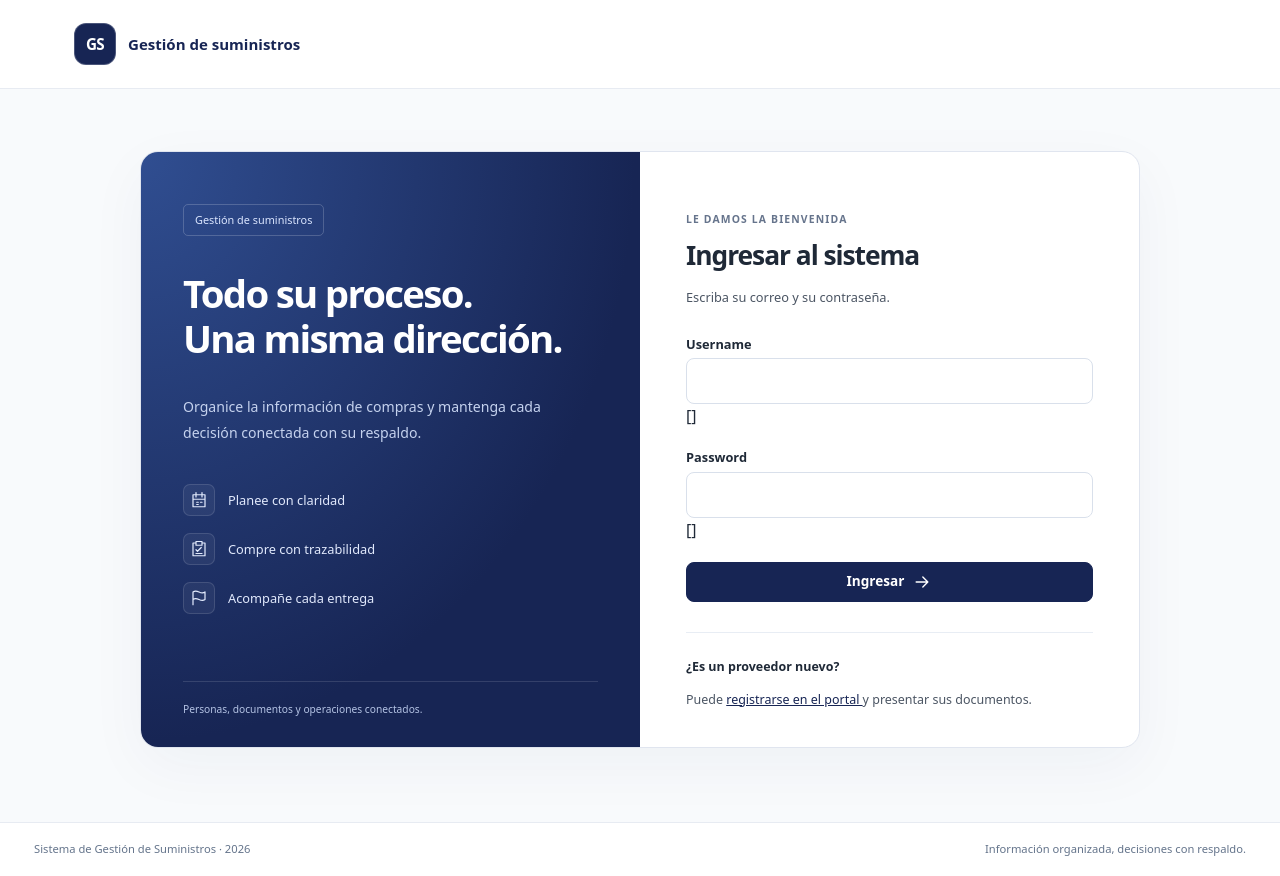
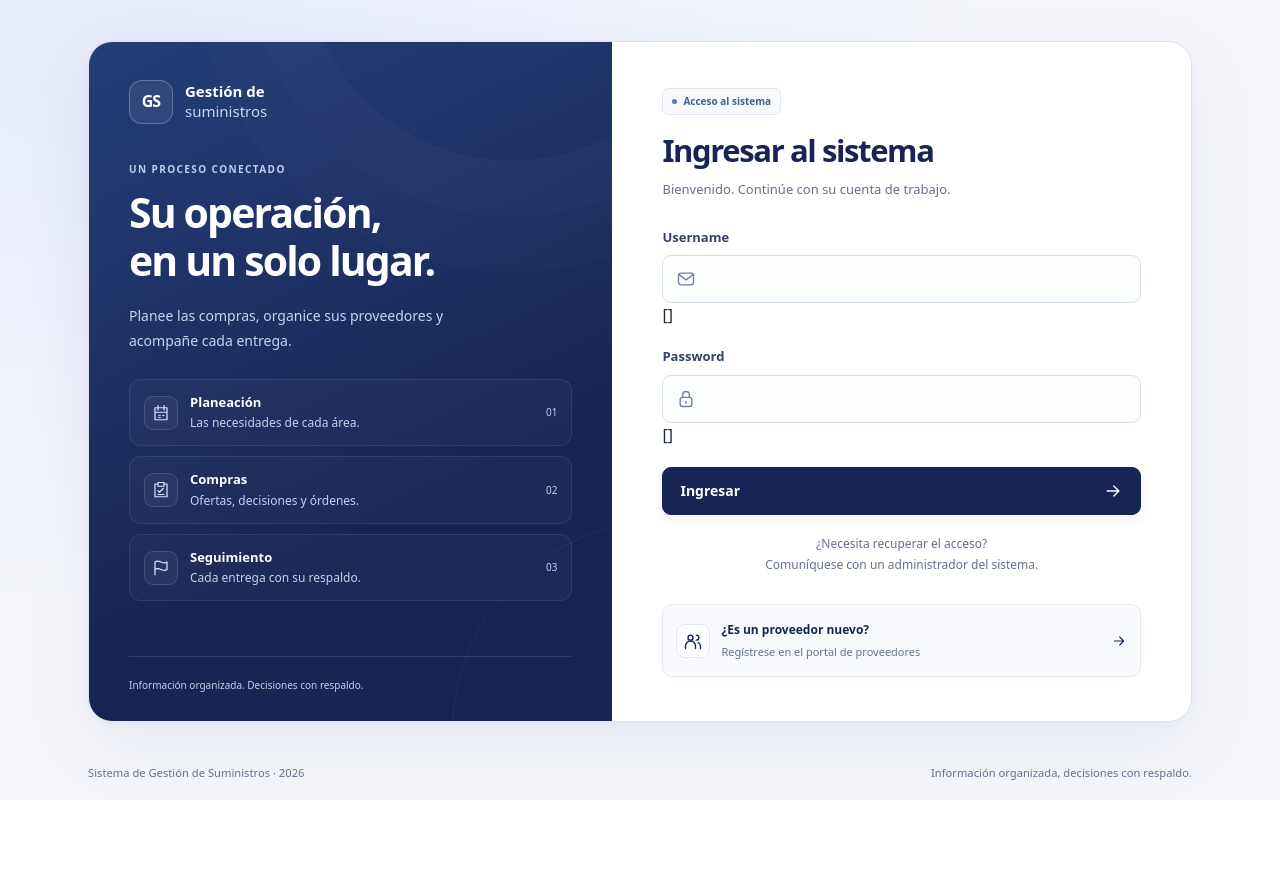
Before and after one commit to auxiliarsistemas2pabon-cloud/Suministros-, a Django app: template templates/cuentas/ingresar.html in a window 1280 px wide. After the commit the page ends 787 px from the top, so only its background shows below. Run offline with Django 5.2, Linux system fonts and the light colour scheme; the template is opened without the code that fills it: most values are stand-ins (such as "Sample title", 1, 10 or a date in 2020); form fields are guessed from the names that the template uses.

Commit message:
Enhance login interface with improved styles, accessibility features, and JavaScript functionality for password visibility

```diff
--- /dev/null
+++ b/static/css/ingreso.css
@@ -0,0 +1,411 @@
+/* Presentación exclusiva del ingreso; se carga después de los estilos comunes. */
+.pagina-ingreso .app-principal {
+  background: radial-gradient(ellipse at 10% 5%, #e4ebfa 0, transparent 52%), #f4f6fb;
+}
+
+.pagina-ingreso .contenido {
+  display: grid;
+  align-items: center;
+  max-width: 1160px;
+  padding: 36px 28px 20px;
+}
+
+.pagina-ingreso .pie {
+  align-self: center;
+  width: 100%;
+  max-width: 1160px;
+  padding: 18px 28px;
+  border: 0;
+  background: transparent;
+  color: #65718a;
+}
+
+.ingreso {
+  display: grid;
+  grid-template-columns: 0.95fr 1.05fr;
+  min-width: 0;
+  border: 1px solid #dde3ef;
+  border-radius: 24px;
+  background: white;
+  box-shadow: 0 24px 72px #17255410, 0 3px 12px #17255405;
+  overflow: hidden;
+}
+
+.ingreso__presentacion {
+  position: relative;
+  isolation: isolate;
+  display: flex;
+  flex-direction: column;
+  padding: 38px 40px 28px;
+  color: white;
+  background: linear-gradient(155deg, #243e78, var(--azul) 68%);
+  overflow: hidden;
+}
+
+.ingreso__presentacion::before,
+.ingreso__presentacion::after {
+  position: absolute;
+  z-index: -1;
+  width: 420px;
+  height: 420px;
+  border: 1px solid #ffffff0c;
+  border-radius: 50%;
+  content: "";
+  pointer-events: none;
+}
+
+.ingreso__presentacion::before {
+  top: -300px;
+  right: -110px;
+  box-shadow: 0 0 0 55px #ffffff03, 0 0 0 110px #ffffff03;
+}
+
+.ingreso__presentacion::after {
+  right: -260px;
+  bottom: -220px;
+}
+
+.ingreso__marca {
+  display: flex;
+  align-items: center;
+  gap: 12px;
+  font-size: 15px;
+  line-height: 1.3;
+  font-weight: 650;
+}
+
+.ingreso__monograma {
+  display: grid;
+  flex: 0 0 44px;
+  place-items: center;
+  width: 44px;
+  height: 44px;
+  border: 1px solid #ffffff3d;
+  border-radius: 13px;
+  background: #ffffff12;
+  font-size: 16px;
+  font-weight: 750;
+  letter-spacing: -0.06em;
+}
+
+.ingreso__marca-detalle {
+  display: block;
+  font-weight: 400;
+  color: #c7d6f4;
+}
+
+.ingreso__introduccion {
+  margin: 38px 0 26px;
+}
+
+.ingreso__etiqueta {
+  margin: 0 0 12px;
+  font-size: 10px;
+  font-weight: 600;
+  letter-spacing: 0.14em;
+  text-transform: uppercase;
+  color: #bdcfef;
+}
+
+.ingreso__introduccion h2 {
+  margin: 0;
+  color: white;
+  font-size: clamp(30px, 3.2vw, 42px);
+  font-weight: 650;
+  letter-spacing: -0.045em;
+  line-height: 1.17;
+}
+
+.ingreso__introduccion > p:last-child {
+  max-width: 340px;
+  margin: 18px 0 0;
+  color: #c6d5ef;
+  font-size: 14px;
+  line-height: 1.8;
+}
+
+.ingreso__proceso {
+  display: grid;
+  gap: 10px;
+  margin: 0 0 28px;
+  padding: 0;
+  list-style: none;
+}
+
+.ingreso__proceso li {
+  display: flex;
+  align-items: center;
+  gap: 12px;
+  padding: 13px 14px;
+  border: 1px solid #ffffff16;
+  border-radius: 12px;
+  background: #ffffff06;
+}
+
+.ingreso__icono-proceso {
+  display: grid;
+  flex: 0 0 34px;
+  place-items: center;
+  width: 34px;
+  height: 34px;
+  border: 1px solid #ffffff20;
+  border-radius: 9px;
+  background: #ffffff0c;
+  color: #d5e3ff;
+}
+
+.ingreso__icono-proceso .icono {
+  width: 18px;
+  height: 18px;
+}
+
+.ingreso__proceso strong {
+  display: block;
+  margin-bottom: 2px;
+  font-size: 13px;
+  font-weight: 600;
+}
+
+.ingreso__proceso li > div > span {
+  display: block;
+  color: #c3d1eb;
+  font-size: 12px;
+}
+
+.ingreso__numero {
+  margin-left: auto;
+  color: #c1d1ed;
+  font-size: 10px;
+}
+
+.ingreso__cierre {
+  margin: auto 0 0;
+  padding-top: 20px;
+  border-top: 1px solid #ffffff1c;
+  color: #c2d0e9;
+  font-size: 10px;
+  line-height: 1.6;
+}
+
+.ingreso__acceso {
+  display: flex;
+  flex-direction: column;
+  justify-content: center;
+  min-width: 0;
+  padding: 44px 50px;
+}
+
+.ingreso__cabecera {
+  margin-bottom: 28px;
+}
+
+.ingreso__distintivo {
+  display: inline-flex;
+  align-items: center;
+  gap: 6px;
+  padding: 5px 9px;
+  border: 1px solid #e0e7f3;
+  border-radius: 6px;
+  color: #46618f;
+  background: #f7f9fd;
+  font-size: 10px;
+  font-weight: 550;
+}
+
+.ingreso__distintivo::before {
+  width: 5px;
+  height: 5px;
+  border-radius: 50%;
+  background: #5879b4;
+  content: "";
+}
+
+.ingreso__cabecera h1 {
+  margin: 16px 0 8px;
+  color: var(--azul);
+  font-size: clamp(25px, 2.5vw, 31px);
+  line-height: 1.25;
+  letter-spacing: -0.045em;
+  font-weight: 650;
+}
+
+.ingreso__cabecera p {
+  margin: 0;
+  color: #65718a;
+  font-size: 13px;
+  line-height: 1.7;
+}
+
+.ingreso__campo {
+  margin-bottom: 20px;
+}
+
+.ingreso__campo label {
+  margin-bottom: 8px;
+  color: #344361;
+  font-size: 13px;
+  font-weight: 600;
+}
+
+.ingreso__control {
+  display: flex;
+  align-items: center;
+  gap: 10px;
+  min-height: 48px;
+  padding: 0 13px;
+  border: 1px solid #d7dfec;
+  border-radius: 9px;
+  background: #fcfdff;
+  color: #7282a0;
+}
+
+.ingreso__control:focus-within {
+  border-color: #5778b2;
+  outline: 3px solid #e7edf8;
+  background: white;
+}
+
+.ingreso__control input {
+  flex: 1;
+  min-width: 0;
+  width: 100%;
+  max-width: none;
+  min-height: 46px;
+  padding: 10px 0;
+  border: 0;
+  border-radius: 0;
+  background: transparent;
+  color: var(--texto);
+  font-size: 14px;
+  outline: none;
+}
+
+.ingreso__control input::placeholder {
+  color: #7b879e;
+  opacity: 1;
+}
+
+.ingreso__control input:focus-visible {
+  outline: none;
+}
+
+.ingreso__control--error {
+  border-color: var(--rojo);
+}
+
+.ingreso__visibilidad {
+  flex-shrink: 0;
+  min-height: 34px;
+  padding: 7px 3px;
+  border: 0;
+  border-radius: 4px;
+  background: transparent;
+  color: var(--azul);
+  font: inherit;
+  font-size: 12px;
+  font-weight: 650;
+  cursor: pointer;
+}
+
+.ingreso__visibilidad:hover {
+  text-decoration: underline;
+}
+
+.ingreso__visibilidad[hidden] {
+  display: none;
+}
+
+.ingreso__enviar {
+  justify-content: space-between;
+  width: 100%;
+  min-height: 48px;
+  padding: 12px 17px;
+  border-radius: 9px;
+  box-shadow: 0 5px 12px #17255412;
+  font-size: 14px;
+}
+
+.ingreso__ayuda {
+  margin: 18px 0 0;
+  color: #65718a;
+  text-align: center;
+  font-size: 12px;
+  line-height: 1.8;
+}
+
+.ingreso__proveedor {
+  display: flex;
+  align-items: center;
+  gap: 11px;
+  margin-top: 28px;
+  padding: 16px 13px;
+  border: 1px solid #e4e9f2;
+  border-radius: 10px;
+  color: var(--azul);
+  background: #f8fafd;
+  text-decoration: none;
+}
+
+.ingreso__proveedor:hover {
+  border-color: #b7c7e3;
+  background: #f0f4fb;
+}
+
+.ingreso__proveedor-icono {
+  display: grid;
+  place-items: center;
+  flex: 0 0 34px;
+  width: 34px;
+  height: 34px;
+  border: 1px solid #e0e7f2;
+  border-radius: 9px;
+  background: white;
+}
+
+.ingreso__proveedor strong {
+  display: block;
+  font-size: 12px;
+  font-weight: 650;
+}
+
+.ingreso__proveedor > span > span {
+  display: block;
+  margin-top: 4px;
+  color: #65718a;
+  font-size: 11px;
+  line-height: 1.6;
+}
+
+.ingreso__proveedor > .icono {
+  width: 16px;
+  height: 16px;
+  margin-left: auto;
+}
+
+@media (max-width: 1000px) {
+  .ingreso__presentacion { padding: 32px 28px 24px; }
+  .ingreso__acceso { padding: 36px 32px; }
+  .ingreso__introduccion h2 { font-size: 32px; }
+}
+
+@media (max-width: 760px) {
+  .pagina-ingreso .contenido { padding: 24px 20px 8px; }
+  .ingreso { grid-template-columns: minmax(0, 1fr); width: 100%; max-width: 480px; margin: 0 auto; border-radius: 18px; }
+  .ingreso__presentacion { padding: 22px 28px; }
+  .ingreso__introduccion, .ingreso__proceso, .ingreso__cierre { display: none; }
+  .ingreso__marca-detalle { display: inline; margin-left: 4px; color: inherit; }
+  .ingreso__acceso { padding: 32px 28px; }
+  .ingreso__control input { font-size: 16px; }
+  .pagina-ingreso .pie { justify-content: center; text-align: center; }
+  .pagina-ingreso .pie > span { display: none; }
+}
+
+@media (max-width: 400px) {
+  .pagina-ingreso .contenido { padding: 14px 12px 0; }
+  .ingreso__presentacion { padding: 20px 22px; }
+  .ingreso__acceso { padding: 28px 22px; }
+  .ingreso__marca { font-size: 13px; }
+  .ingreso__cabecera h1 { font-size: 25px; }
+  .ingreso__control input { font-size: 16px; }
+  .ingreso__proveedor { gap: 8px; padding: 13px 10px; }
+}
--- a/static/css/panel.css
+++ b/static/css/panel.css
@@ -346,122 +346,6 @@ a.acceso__enlace:hover {
   background: #eaf7ef;
 }
 
-.acceso-sistema {
-  display: grid;
-  grid-template-columns: 1fr 1fr;
-  min-height: 570px;
-  max-width: 1000px;
-  margin: 32px auto;
-  border: 1px solid #e0e5ef;
-  border-radius: 18px;
-  background: white;
-  box-shadow: 0 18px 60px #1725540b;
-  overflow: hidden;
-}
-
-.acceso-sistema__presentacion {
-  position: relative;
-  display: flex;
-  flex-direction: column;
-  padding: 52px 42px 30px;
-  background: radial-gradient(ellipse at 0 0, #304e91, #172554 70%);
-  color: white;
-}
-
-.acceso-sistema__insignia {
-  align-self: start;
-  padding: 7px 11px;
-  border: 1px solid #ffffff30;
-  border-radius: 5px;
-  color: #dbe6ff;
-  font-size: 0.68rem;
-}
-
-.acceso-sistema__presentacion h2 {
-  margin: 35px 0 20px;
-  color: white;
-  font-size: clamp(1.8rem, 3vw, 2.55rem);
-  line-height: 1.16;
-  letter-spacing: -0.045em;
-}
-
-.acceso-sistema__presentacion > p {
-  color: #c5d2ee;
-  font-size: 0.88rem;
-  line-height: 1.8;
-}
-
-.acceso-sistema__pasos {
-  display: grid;
-  gap: 17px;
-  margin: 25px 0 35px;
-}
-
-.acceso-sistema__pasos > div {
-  display: flex;
-  align-items: center;
-  gap: 13px;
-  color: #e1e9fc;
-  font-size: 0.8rem;
-}
-
-.acceso-sistema__pasos .icono {
-  width: 32px;
-  height: 32px;
-  padding: 6px;
-  background: #ffffff0d;
-  border: 1px solid #ffffff20;
-  border-radius: 7px;
-}
-
-.acceso-sistema__pie {
-  margin-top: auto;
-  padding-top: 20px;
-  border-top: 1px solid #ffffff20;
-  color: #b4c3e4;
-  font-size: 0.64rem;
-}
-
-.acceso-sistema__formulario {
-  padding: 60px 46px 36px;
-  align-self: center;
-}
-
-.acceso-sistema__titulo {
-  margin-bottom: 28px;
-}
-
-.acceso-sistema__titulo h1 {
-  margin: 8px 0 12px;
-  font-size: 1.65rem;
-  letter-spacing: -0.04em;
-}
-
-.acceso-sistema__titulo > p:last-child {
-  font-size: 0.8rem;
-}
-
-.acceso-sistema__formulario .campo {
-  margin-bottom: 20px;
-}
-
-.acceso-sistema__formulario .campo input {
-  min-height: 46px;
-}
-
-.acceso-sistema__registro {
-  margin-top: 30px;
-  padding-top: 25px;
-  border-top: 1px solid #e8edf4;
-  font-size: 0.78rem;
-}
-
-.acceso-sistema__registro p {
-  color: var(--texto-suave);
-  margin-bottom: 0;
-  line-height: 1.8;
-}
-
 @media (max-width: 1300px) {
   .indicadores {
     grid-template-columns: repeat(2, minmax(0, 1fr));
@@ -478,25 +362,6 @@ a.acceso__enlace:hover {
 }
 
 @media (max-width: 750px) {
-  .acceso-sistema {
-    grid-template-columns: minmax(0, 1fr);
-    min-height: 0;
-    margin: 8px auto;
-    max-width: 480px;
-  }
-  .acceso-sistema__presentacion {
-    padding: 28px;
-  }
-  .acceso-sistema__presentacion h2 {
-    margin: 22px 0 12px;
-    font-size: 1.85rem;
-  }
-  .acceso-sistema__presentacion > p, .acceso-sistema__pasos, .acceso-sistema__pie {
-    display: none;
-  }
-  .acceso-sistema__formulario {
-    padding: 30px 28px;
-  }
   .fecha-panel {
     display: none;
   }
--- /dev/null
+++ b/static/js/ingreso.js
@@ -0,0 +1,15 @@
+/* Mejora progresiva: la clave permanece oculta si JavaScript no está disponible. */
+(() => {
+  const boton = document.querySelector("[data-visibilidad-clave]");
+  if (!boton) return;
+  const campo = document.getElementById(boton.getAttribute("aria-controls"));
+  if (!campo) return;
+
+  boton.hidden = false;
+  boton.addEventListener("click", () => {
+    const visible = campo.type === "password";
+    campo.type = visible ? "text" : "password";
+    boton.textContent = visible ? "Ocultar" : "Mostrar";
+    boton.setAttribute("aria-label", visible ? "Ocultar clave" : "Mostrar clave");
+  });
+})();
--- a/templates/base.html
+++ b/templates/base.html
@@ -4,7 +4,7 @@
   <meta charset="utf-8">
   <meta name="viewport" content="width=device-width, initial-scale=1">
   <title>{% block titulo %}Inicio{% endblock %} · Gestión de Suministros</title>
-  {% with version_interfaz="20261113-2" %}
+  {% with version_interfaz="20261113-3" %}
   <link rel="stylesheet" href="{% static 'css/estilos.css' %}?v={{ version_interfaz }}">
   <link rel="stylesheet" href="{% static 'css/base.css' %}?v={{ version_interfaz }}">
   <link rel="stylesheet" href="{% static 'css/componentes.css' %}?v={{ version_interfaz }}">
@@ -15,13 +15,13 @@
   {% endwith %}
   {% block head_extra %}{% endblock %}
 </head>
-<body class="{% if user.is_authenticated and not user.debe_cambiar_clave %}aplicacion{% else %}pagina-publica{% endif %}">
+<body class="{% if user.is_authenticated and not user.debe_cambiar_clave %}aplicacion{% else %}pagina-publica{% endif %} {% block clase_pagina %}{% endblock %}">
   {% include 'componentes/iconos.html' %}
   <a class="saltar-contenido" href="#contenido">Saltar al contenido</a>
   <div class="app-layout">
     {% if user.is_authenticated and not user.debe_cambiar_clave %}{% include 'componentes/barra_lateral.html' %}{% endif %}
     <div class="app-principal">
-      {% include 'componentes/encabezado.html' %}
+      {% block encabezado %}{% include 'componentes/encabezado.html' %}{% endblock %}
       <main id="contenido" class="contenido">
         {% include 'componentes/mensajes.html' %}
         {% block contenido %}{% endblock %}
--- a/templates/cuentas/ingresar.html
+++ b/templates/cuentas/ingresar.html
@@ -1,72 +1,82 @@
 {% extends "base.html" %}
-{% block titulo %}
-  Ingresar
+{% load static %}
+{% block titulo %}Ingresar{% endblock %}
+{% block clase_pagina %}pagina-ingreso{% endblock %}
+{% block encabezado %}{% endblock %}
+{% block head_extra %}
+  <link rel="stylesheet" href="{% static 'css/ingreso.css' %}?v=20261113-4">
 {% endblock %}
 {% block contenido %}
-  <div class="acceso-sistema">
-    <section class="acceso-sistema__presentacion">
-      <span class="acceso-sistema__insignia">Gestión de suministros</span>
-      <h2>
-        Todo su proceso.
-        <br>
-        Una misma dirección.
-      </h2>
-      <p>Organice la información de compras y mantenga cada decisión conectada con su respaldo.</p>
-      <div class="acceso-sistema__pasos">
-        <div>
-          {% include 'componentes/icono.html' with nombre='calendario' %}
-          <span>Planee con claridad</span>
+<div class="ingreso">
+  <section class="ingreso__presentacion" aria-labelledby="presentacion-titulo">
+    <div class="ingreso__marca">
+      <span class="ingreso__monograma" aria-hidden="true">GS</span>
+      <span>Gestión de<span class="ingreso__marca-detalle">suministros</span></span>
     </div>
-        <div>
-          {% include 'componentes/icono.html' with nombre='orden' %}
-          <span>Compre con trazabilidad</span>
+    <div class="ingreso__introduccion">
+      <p class="ingreso__etiqueta">Un proceso conectado</p>
+      <h2 id="presentacion-titulo">Su operación,<br>en un solo lugar.</h2>
+      <p>Planee las compras, organice sus proveedores y acompañe cada entrega.</p>
     </div>
-        <div>
-          {% include 'componentes/icono.html' with nombre='seguimiento' %}
-          <span>Acompañe cada entrega</span>
+    <ol class="ingreso__proceso" aria-label="Procesos disponibles">
+      <li>
+        <span class="ingreso__icono-proceso">{% include 'componentes/icono.html' with nombre='calendario' %}</span>
+        <div><strong>Planeación</strong><span>Las necesidades de cada área.</span></div>
+        <span class="ingreso__numero" aria-hidden="true">01</span>
+      </li>
+      <li>
+        <span class="ingreso__icono-proceso">{% include 'componentes/icono.html' with nombre='orden' %}</span>
+        <div><strong>Compras</strong><span>Ofertas, decisiones y órdenes.</span></div>
+        <span class="ingreso__numero" aria-hidden="true">02</span>
+      </li>
+      <li>
+        <span class="ingreso__icono-proceso">{% include 'componentes/icono.html' with nombre='seguimiento' %}</span>
+        <div><strong>Seguimiento</strong><span>Cada entrega con su respaldo.</span></div>
+        <span class="ingreso__numero" aria-hidden="true">03</span>
+      </li>
+    </ol>
+    <p class="ingreso__cierre">Información organizada. Decisiones con respaldo.</p>
+  </section>
+  <section class="ingreso__acceso" aria-labelledby="ingreso-titulo">
+    <div class="ingreso__cabecera">
+      <span class="ingreso__distintivo">Acceso al sistema</span>
+      <h1 id="ingreso-titulo">Ingresar al sistema</h1>
+      <p>Bienvenido. Continúe con su cuenta de trabajo.</p>
     </div>
-      </div>
-      <span class="acceso-sistema__pie">Personas, documentos y operaciones conectados.</span>
-    </section>
-    <section class="acceso-sistema__formulario">
-      <div class="acceso-sistema__titulo">
-        <p class="sobre-titulo">Le damos la bienvenida</p>
-        <h1>Ingresar al sistema</h1>
-        <p class="texto-suave">Escriba su correo y su contraseña.</p>
-      </div>
-      <form method="post" novalidate>
+    <form method="post" class="ingreso__formulario" novalidate>
       {% csrf_token %}
       {% if form.non_field_errors %}
-          <div class="mensaje mensaje--error" role="alert">
-            {{ form.non_field_errors|join:' ' }}
+        <div class="mensaje mensaje--error" role="alert">{{ form.non_field_errors|join:' ' }}</div>
+      {% endif %}
+      <div class="ingreso__campo">
+        <label for="{{ form.username.id_for_label }}">{{ form.username.label }}</label>
+        <div class="ingreso__control{% if form.username.errors %} ingreso__control--error{% endif %}">
+          <svg class="icono" width="20" height="20" viewBox="0 0 24 24" fill="none" stroke="currentColor" stroke-width="1.6" aria-hidden="true"><rect x="3" y="5" width="18" height="14" rx="3"/><path d="m4 7 8 6 8-6"/></svg>
+          {{ form.username }}
         </div>
-        {% endif %}
-        <div class="campo">
-          <label for="{{ form.username.id_for_label }}">{{ form.username.label }}</label>
-          {{ form.username }}
         {{ form.username.errors }}
       </div>
-        <div class="campo">
+      <div class="ingreso__campo">
         <label for="{{ form.password.id_for_label }}">{{ form.password.label }}</label>
+        <div class="ingreso__control{% if form.password.errors %} ingreso__control--error{% endif %}">
+          <svg class="icono" width="20" height="20" viewBox="0 0 24 24" fill="none" stroke="currentColor" stroke-width="1.6" aria-hidden="true"><rect x="5" y="10" width="14" height="11" rx="3"/><path d="M8 10V7a4 4 0 0 1 8 0v3m-4 5v2"/></svg>
           {{ form.password }}
+          <button type="button" class="ingreso__visibilidad" data-visibilidad-clave aria-controls="{{ form.password.id_for_label }}" aria-label="Mostrar clave" hidden>Mostrar</button>
+        </div>
         {{ form.password.errors }}
       </div>
       <input type="hidden" name="next" value="{{ next }}">
-        <button type="submit" class="boton boton--ancho">
-          Ingresar
+      <button type="submit" class="boton ingreso__enviar">Ingresar {% include 'componentes/icono.html' with nombre='flecha' %}</button>
+      <p class="ingreso__ayuda">¿Necesita recuperar el acceso?<br>Comuníquese con un administrador del sistema.</p>
+    </form>
+    <a class="ingreso__proveedor" href="{% url 'portal:registro' %}">
+      <span class="ingreso__proveedor-icono">{% include 'componentes/icono.html' with nombre='personas' %}</span>
+      <span><strong>¿Es un proveedor nuevo?</strong><span>Regístrese en el portal de proveedores</span></span>
       {% include 'componentes/icono.html' with nombre='flecha' %}
-        </button>
-      </form>
-      <div class="acceso-sistema__registro">
-        <strong>¿Es un proveedor nuevo?</strong>
-        <p>
-          Puede
-          <a href="{% url 'portal:registro' %}">
-            registrarse en el portal
     </a>
-          y presentar sus documentos.
-        </p>
-      </div>
   </section>
 </div>
 {% endblock %}
+{% block scripts %}
+  <script src="{% static 'js/ingreso.js' %}?v=20261113-4" defer></script>
+{% endblock %}
```
Also changed, not shown: cuentas/forms.py (+9 -2 lines), docs/arquitectura.md (+4 -1 lines), docs/avances.md (+18 -0 lines). Lines whose indentation alone changed are shown as unchanged.
